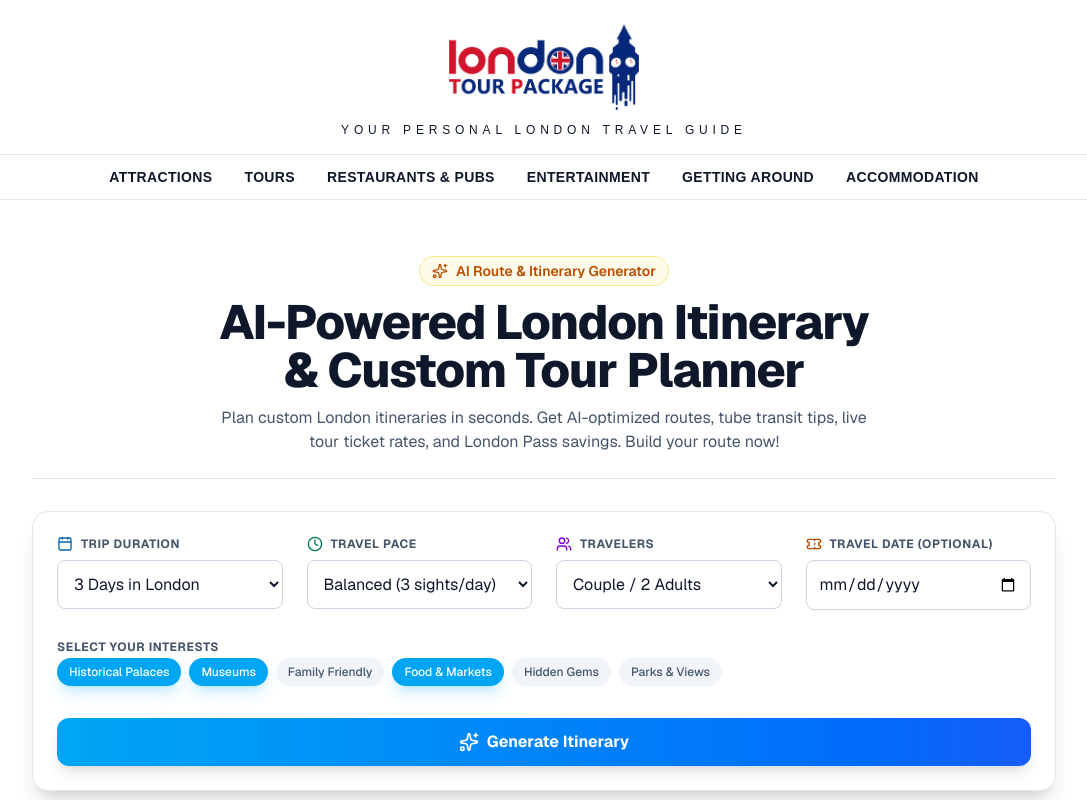
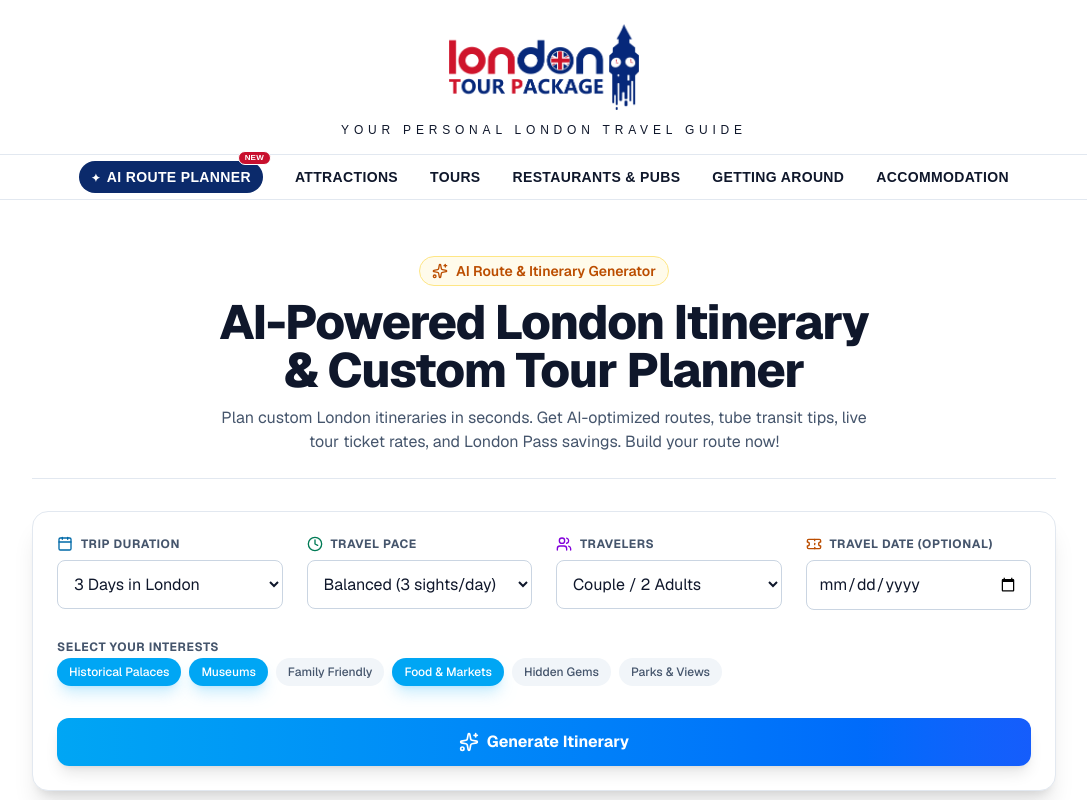
Before and after one commit to akhilguptapm/london-ai-route-generator, a Next.js app: page / in a window 1280 px wide. Shown: the top 800 px of the page, without its empty margins (96-1183 px from the left). Built offline with nearby package versions, Linux system fonts and the light colour scheme.

Commit message:
Sync planner header menu with WordPress: add AI Route Planner (with expiring NEW badge), remove Entertainment
Co-authored-by: Cursor <cursoragent@cursor.com>

```diff
--- a/src/components/SiteHeader.tsx
+++ b/src/components/SiteHeader.tsx
@@ -1,6 +1,6 @@
 "use client";
 
-import { useState } from "react";
+import { useState, useSyncExternalStore } from "react";
 import Image from "next/image";
 import { Menu, X } from "lucide-react";
 // Imported (not referenced by a "/logo.png" string) so the URL automatically includes the /planner basePath.
@@ -8,18 +8,32 @@ import logo from "@/assets/logo.png";
 
 const SITE_URL = "https://londontourpackage.com";
 
-// Same six main-menu items, in the same order, as the London Tour Package website.
+// The "AI Route Planner" menu item: this app. It is a red pill on desktop and bold red text on phones,
+// with a NEW badge that hides itself on the same date as the WordPress badge (see NEW_BADGE_UNTIL).
+const PLANNER_LINK = { label: "AI Route Planner", href: `${SITE_URL}/planner` } as const;
+
+// Hide the NEW badge from 21 Feb 2027 (120 days after launch on 24 Oct 2026), London time.
+// This must match the expiry date in the WPCode snippet on the WordPress site.
+const NEW_BADGE_UNTIL = Date.UTC(2027, 1, 21); // month is 0-based: 1 = February
+
+const subscribeNever = () => () => {}; // the date never "changes" while the page is open
+const badgeStillValid = () => Date.now() < NEW_BADGE_UNTIL;
+
+// The other five main-menu items, in the same order as the London Tour Package website
+// (Appearance > Menus > "Main" in WordPress). Keep these and PLANNER_LINK in sync with that menu.
 const NAV_LINKS = [
   { label: "Attractions", href: `${SITE_URL}/london-attractions/` },
   { label: "Tours", href: `${SITE_URL}/category/tours/` },
   { label: "Restaurants & Pubs", href: `${SITE_URL}/category/restaurants/` },
-  { label: "Entertainment", href: `${SITE_URL}/category/entertainment/` },
   { label: "Getting Around", href: `${SITE_URL}/getting-around-in-london/` },
   { label: "Accommodation", href: `${SITE_URL}/accommodation-in-london/` },
 ] as const;
 
 export function SiteHeader() {
   const [menuOpen, setMenuOpen] = useState(false);
+  // The server always renders the badge; the browser checks the date after the page loads (this avoids reading
+  // the current time during server rendering, which conflicts with Cache Components).
+  const showNewBadge = useSyncExternalStore(subscribeNever, badgeStillValid, () => true);
 
   return (
     <header className="bg-white border-b border-slate-200">
@@ -60,6 +74,24 @@ export function SiteHeader() {
         className={`${menuOpen ? "block" : "hidden"} md:block border-t border-slate-200`}
       >
         <ul className="max-w-5xl mx-auto px-3 sm:px-6 md:px-8 flex flex-col md:flex-row md:flex-wrap md:items-center md:justify-center md:gap-x-8 py-1 md:py-0">
+          {/* AI Route Planner: this page, so it is shown as the active (navy) item */}
+          <li className="relative border-b border-slate-100 md:border-b-0">
+            <a
+              href={PLANNER_LINK.href}
+              aria-current="page"
+              className="block py-3 text-sm font-bold uppercase tracking-wide text-[#0B2A6B] md:text-white md:bg-[#0B2A6B] md:rounded-full md:px-3 md:py-1.5 md:my-1.5 transition-colors"
+            >
+              <span aria-hidden="true" className="mr-1.5 text-[0.8em]">
+                ✦
+              </span>
+              {PLANNER_LINK.label}
+              {showNewBadge && (
+                <span className="ml-2 rounded-lg bg-[#0B2A6B] px-1.5 py-0.5 align-middle text-[10px] font-semibold leading-tight tracking-wide text-white md:absolute md:-right-2 md:-top-1 md:ml-0 md:border md:border-white md:px-1.5 md:py-px md:text-[8px] md:bg-[#C8102E]">
+                  NEW
+                </span>
+              )}
+            </a>
+          </li>
           {NAV_LINKS.map(({ label, href }) => (
             <li key={label} className="border-b border-slate-100 last:border-b-0 md:border-b-0">
               <a
```
Also changed, not shown: 1 other file (tests, documents, lock files or other folders).
